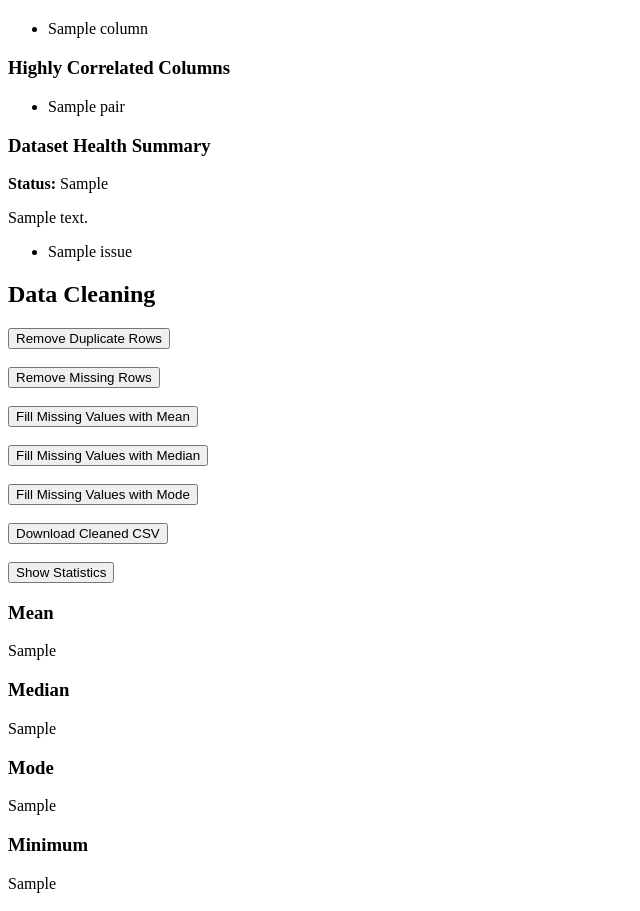
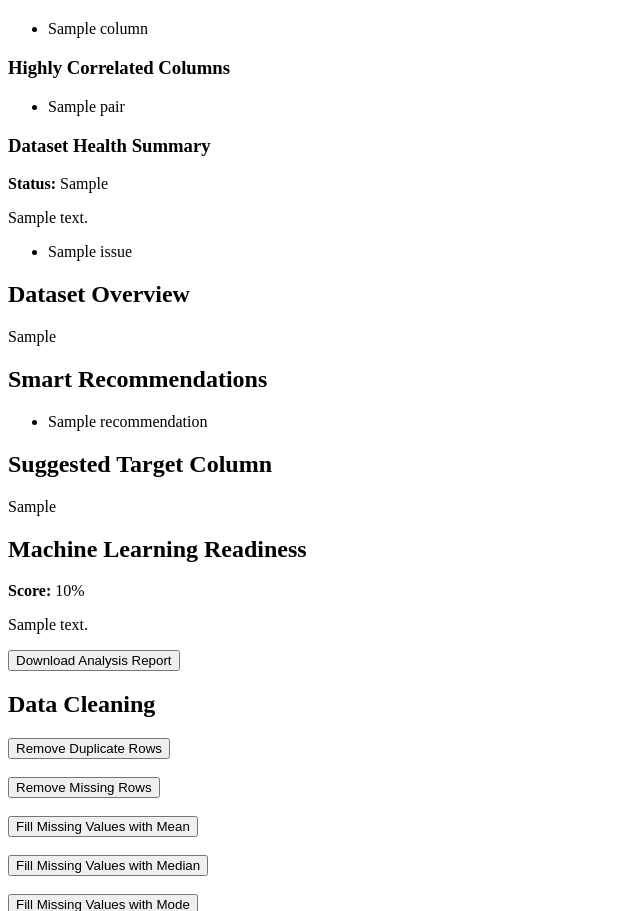
Before and after one commit to Neelu-Verma-26/DataSense-AI, a Flask app: template templates/index.html in a window 1280 px wide. Shown: the part 1263-2174 px from the top of the page, without its empty margins (0-640 px from the left). Run offline with Flask 3, Linux system fonts and the light colour scheme; the template is opened without the code that fills it: most values are stand-ins (such as "Sample title", 1, 10 or a date in 2020).

Commit message:
AI insights and downloadable analysis report

```diff
--- a/app.py
+++ b/app.py
@@ -107,6 +107,80 @@ def generate_dataset_report(df):
         dataset_health = "🔴 Poor"
         health_message = "Multiple data quality issues detected."
 
+    if quality_score >= 90:
+        dataset_condition = "Dataset is in excellent condition."
+
+    elif quality_score >= 70:
+        dataset_condition = "Dataset is in good condition but needs minor cleaning."
+
+    else:
+        dataset_condition = "Dataset requires significant preprocessing before analysis."
+
+    dataset_overview = (
+        f"Dataset contains {rows} rows and {columns} columns. "
+        f"It has {numeric_columns} numeric columns and "
+        f"{categorical_columns} categorical columns. "
+        f"Dataset quality score is {quality_score}%. "
+        f"{dataset_condition}"
+    )
+
+    recommendations = []
+
+    if overall_missing_percentage > 0:
+        recommendations.append(
+            "Fill or remove missing values."
+        )
+
+    if duplicate_rows > 0:
+        recommendations.append(
+            "Remove duplicate rows."
+        )
+
+    if len(constant_columns) > 0:
+        recommendations.append(
+            "Remove constant columns."
+        )
+
+    if len(highly_correlated) > 0:
+        recommendations.append(
+            "Consider removing highly correlated features."
+        )
+
+    if categorical_columns > 0:
+        recommendations.append(
+            "Encode categorical columns before training."
+        )
+
+    target_keywords = [
+    "target",
+    "label",
+    "class",
+    "price",
+    "salary",
+    "income",
+    "churn",
+    "survived",
+    "purchased",
+    "output"
+    ]
+
+    target_column = None
+
+    for column in column_names:
+        if column.lower() in target_keywords:
+            target_column = column
+            break
+
+    ml_readiness_score = quality_score
+    if ml_readiness_score >= 90:
+        ml_readiness_message = "✅ Ready for Machine Learning."
+
+    elif ml_readiness_score >= 70:
+        ml_readiness_message = "⚠️ Minor preprocessing recommended."
+
+    else:
+        ml_readiness_message = "❌ Significant preprocessing required."
+
     return {
     "rows": rows,
     "columns": columns,
@@ -129,7 +203,12 @@ def generate_dataset_report(df):
     "highly_correlated": highly_correlated,
     "dataset_health": dataset_health,
     "health_message": health_message,
-    "health_issues": health_issues}
+    "health_issues": health_issues,
+    "dataset_overview": dataset_overview,
+    "recommendations": recommendations,
+    "target_column": target_column,
+    "ml_readiness_score": ml_readiness_score,
+    "ml_readiness_message": ml_readiness_message}
 
 @app.route("/")
 def welcome():
@@ -533,5 +612,76 @@ def download_csv():
 
     return send_file(file_path, as_attachment=True)
 
+@app.route("/download_report")
+def download_report():
+
+    df = pd.read_csv(session["file_path"])
+
+    report = generate_dataset_report(df)
+
+    report_path = "analysis_report.txt"
+
+    with open(report_path, "w", encoding="utf-8") as file:
+
+        file.write("========== DATASENSE AI REPORT ==========\n\n")
+
+        file.write("----- Dataset Summary -----\n")
+        file.write(f"Rows: {report['rows']}\n")
+        file.write(f"Columns: {report['columns']}\n")
+        file.write(f"Memory Usage: {report['memory_usage']}\n")
+        file.write(f"Numeric Columns: {report['numeric_columns']}\n")
+        file.write(f"Categorical Columns: {report['categorical_columns']}\n\n")
+
+        file.write("----- Dataset Quality -----\n")
+        file.write(f"Quality Score: {report['quality_score']}%\n")
+        file.write(f"Missing Status: {report['missing_status']}\n")
+        file.write(f"Duplicate Status: {report['duplicate_status']}\n")
+        file.write(f"Dataset Health: {report['dataset_health']}\n\n")
+
+        file.write("----- Machine Learning -----\n")
+        file.write(f"ML Readiness Score: {report['ml_readiness_score']}%\n")
+        file.write(f"{report['ml_readiness_message']}\n")
+        file.write(f"Suggested Target Column: {report['target_column']}\n\n")
+
+        file.write("----- Dataset Overview -----\n")
+        file.write(f"{report['dataset_overview']}\n\n")
+
+        file.write("----- Recommendations -----\n")
+        if report["recommendations"]:
+            for recommendation in report["recommendations"]:
+                file.write(f"• {recommendation}\n")
+        else:
+            file.write("No recommendations.\n")
+
+        file.write("\n----- Constant Columns -----\n")
+        if report["constant_columns"]:
+            for column in report["constant_columns"]:
+                file.write(f"• {column}\n")
+        else:
+            file.write("None\n")
+
+        file.write("\n----- Highly Correlated Columns -----\n")
+        if report["highly_correlated"]:
+            for pair in report["highly_correlated"]:
+                file.write(f"• {pair}\n")
+        else:
+            file.write("None\n")
+
+        file.write("\n----- Health Issues -----\n")
+        if report["health_issues"]:
+            for issue in report["health_issues"]:
+                file.write(f"• {issue}\n")
+        else:
+            file.write("No issues detected.\n")
+
+        file.write("\n========================================\n")
+        file.write("Generated by DataSense AI\n")
+
+    return send_file(
+        report_path,
+        as_attachment=True,
+        download_name="DataSense_AI_Report.txt"
+    )
+
 if __name__ == "__main__":
     app.run(debug = True, port=5001)
--- a/templates/index.html
+++ b/templates/index.html
@@ -95,6 +95,37 @@
     {% else %}
         <p>🎉 No data quality issues found.</p>
     {% endif %}
+
+    <h2>Dataset Overview</h2>
+    <p>{{ report.dataset_overview }}</p>
+
+    <h2>Smart Recommendations</h2>
+    {% if report.recommendations %}
+    <ul>
+        {% for recommendation in report.recommendations %}
+            <li>{{ recommendation }}</li>
+        {% endfor %}
+    </ul>
+    {% else %}
+    <p>🎉 No recommendations. Your dataset is ready for analysis.</p>
+    {% endif %}
+
+    <h2>Suggested Target Column</h2>
+    {% if report.target_column %}
+        <p>{{ report.target_column }}</p>
+    {% else %}
+        <p>No target column could be identified.</p>
+    {% endif %}
+
+    <h2>Machine Learning Readiness</h2>
+    <p><strong>Score:</strong> {{ report.ml_readiness_score }}%</p>
+    <p>{{ report.ml_readiness_message }}</p>
+
+    <form action="/download_report" method="get">
+        <button type="submit">
+            Download Analysis Report
+        </button>
+    </form>
 
     <h2>Data Cleaning</h2>
     <form action="/remove_duplicates" method="post">
```
Also changed, not shown: analysis_report.txt (added, +37 -0 lines).
